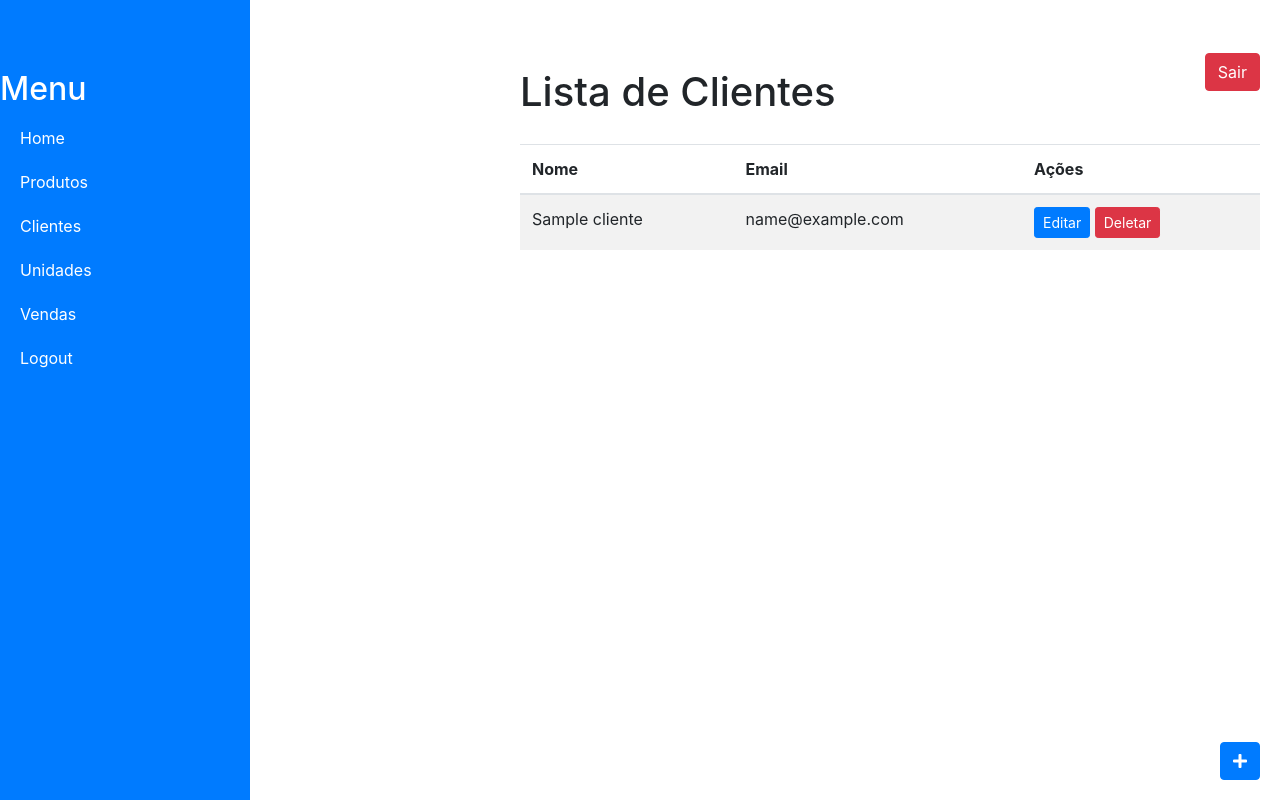
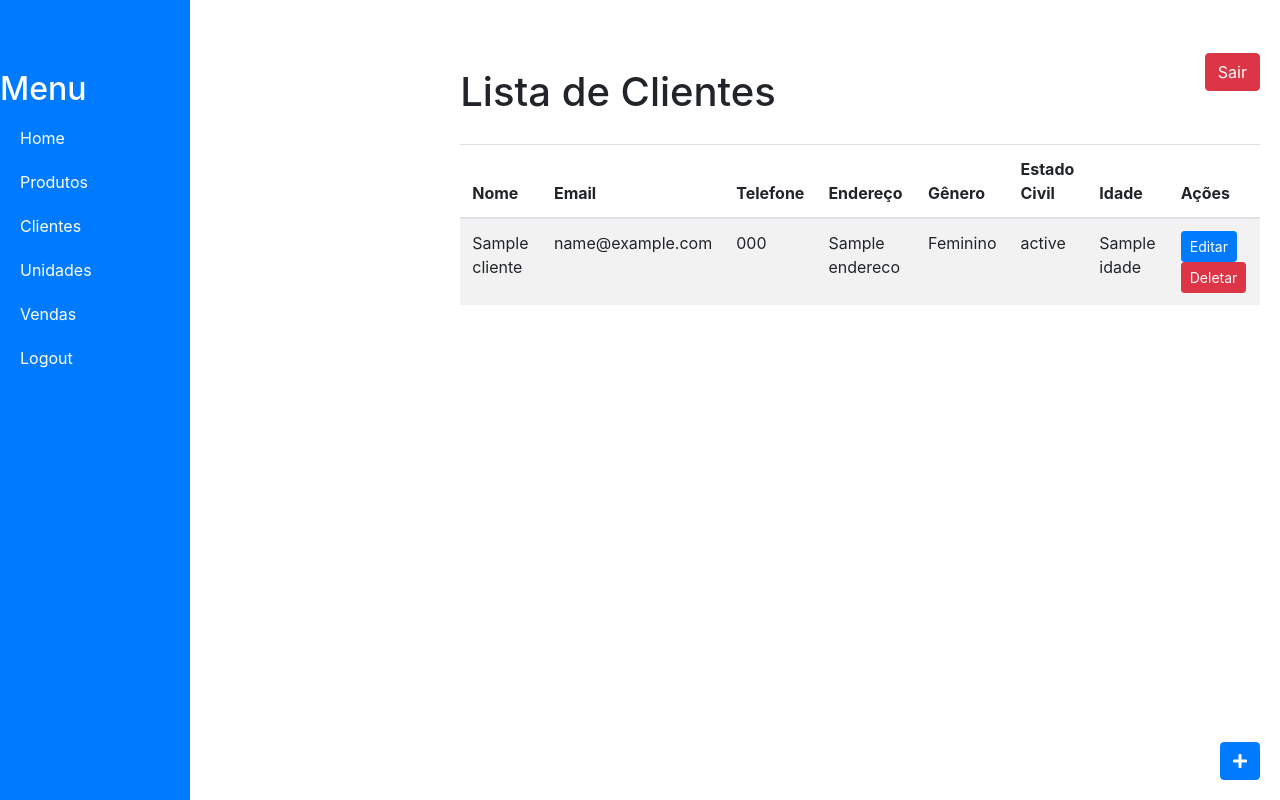
Before and after one commit to phelipeantunes/Backend, a Flask app: template projetoFirebase/templates/lista_clientes.html in a window 1280 px wide. Run offline with Flask 3, Linux system fonts and the light colour scheme; the template is opened without the code that fills it: most values are stand-ins (such as "Sample title", 1, 10 or a date in 2020); some libraries are stand-ins or nearby versions.

Commit message:
Ajustes e tratamentos para os tipos de dados para clientes

```diff
--- a/projetoFirebase/firebase-auth.py
+++ b/projetoFirebase/firebase-auth.py
@@ -150,30 +150,60 @@
 def cadastrar_cliente():
     nome = request.form['nome']
     email = request.form['email']
+    telefone = request.form['telefone']
+    endereco = request.form['endereco']
+    genero_str = request.form['genero']  # Obtém o valor do dropdown como string
+    genero_bool = genero_str == 'true'   # Converte para booleano
+    estadoCivil = request.form['estadoCivil']
+    idade = request.form['idade']
 
     cliente = {
         'nome': nome,
-        'email': email
+        'email': email,
+        'telefone': telefone,
+        'endereco': endereco,
+        'genero': genero_bool,  # Armazena o booleano no banco de dados
+        'estadoCivil': estadoCivil,
+        'idade': idade
     }
 
     db.child("clientes").push(cliente)
     return redirect(url_for('lista_clientes'))
 
-# Rota para editar cliente
+
 @app.route('/editar_cliente/<id>', methods=['GET', 'POST'])
 def editar_cliente(id):
     if request.method == 'POST':
         nome = request.form['nome']
         email = request.form['email']
+        telefone = request.form['telefone']
+        endereco = request.form['endereco']
+        genero_str = request.form['genero']  # Obtém o valor do dropdown como string
+        genero_bool = genero_str == 'true'   # Converte para booleano
+        estadoCivil = request.form['estadoCivil']
+        idade = request.form['idade']
 
         db.child("clientes").child(id).update({
             "nome": nome,
-            "email": email
+            "email": email,
+            "telefone": telefone,
+            "endereco": endereco,
+            "genero": genero_bool,  # Armazena o booleano no banco de dados
+            "estadoCivil": estadoCivil,
+            "idade": idade
         })
+
         return redirect(url_for('lista_clientes'))
     else:
         cliente = db.child("clientes").child(id).get().val()
-        return render_template('editar_cliente.html', cliente=cliente)
+        # Verifica se o cliente existe antes de tentar acessar seus dados
+        if cliente:
+            return render_template('editar_cliente.html', cliente=cliente)
+        else:
+            flash('Cliente não encontrado.', 'error')
+            return redirect(url_for('lista_clientes'))
+
+
 
 # Rota para deletar cliente
 @app.route('/deletar_cliente/<id>', methods=['POST'])
--- a/projetoFirebase/templates/index.html
+++ b/projetoFirebase/templates/index.html
@@ -101,7 +101,12 @@
                     </tbody>
                 </table>
             </div>
+            <!-- POWER BI -->
+            <!-- <div class="main-content">
+                <iframe title="Dashbord Escola" width="1024" height="804" src="https://app.powerbi.com/view?r=eyJrIjoiZGI2NGRjM2QtMTE4Yi00OGQ5LWJjODAtMmZlM2FiZDU4OGZlIiwidCI6IjE0Y2JkNWE3LWVjOTQtNDZiYS1iMzE0LWNjMGZjOTcyYTE2MSIsImMiOjh9" frameborder="0" allowFullScreen="true"></iframe>
+            </div> -->
         </div>
+
 
         <!-- jQuery deve vir antes do Bootstrap JS -->
         <script src="https://cdnjs.cloudflare.com/ajax/libs/jquery/3.6.0/jquery.min.js"></script>
--- a/projetoFirebase/templates/lista_clientes.html
+++ b/projetoFirebase/templates/lista_clientes.html
@@ -95,6 +95,12 @@
                     <tr>
                         <th>Nome</th>
                         <th>Email</th>
+                        <th>Telefone </th>
+                        <th>Endereço </th>
+                        <th>Gênero</th>
+                        <th>Estado Civil</th>
+                        <th>Idade</th>
+                        <!-- <th>Unidade Cliente ID</th> -->
                         <th>Ações</th>
                     </tr>
                 </thead>
@@ -103,6 +109,12 @@
                     <tr>
                         <td>{{ cliente.nome }}</td>
                         <td>{{ cliente.email }}</td>
+                        <td>{{ cliente.telefone }}</td>
+                        <td>{{ cliente.endereco }}</td>
+                        <td>{% if cliente.genero %} Masculino {% else %} Feminino {% endif %}</td>
+                        <td>{{ cliente.estadoCivil }}</td>
+                        <td>{{ cliente.idade }}</td>
+                        <!-- <td>{{ cliente.telefone }}</td> -->
                         <td>
                             <!-- Botão para abrir o modal de edição -->
                             <button type="button" class="btn btn-primary btn-sm" data-toggle="modal"
@@ -120,7 +132,8 @@
     </div>
     </div>
     <!-- Botão flutuante -->
-    <button type="button" class="btn btn-primary btn-floating floating-button" data-toggle="modal" data-target="#modalCadastrarCliente">
+    <button type="button" class="btn btn-primary btn-floating floating-button" data-toggle="modal"
+        data-target="#modalCadastrarCliente">
         <i class="fas fa-plus"></i>
     </button>
 
@@ -145,6 +158,35 @@
                             <label for="email">Email:</label>
                             <input type="email" class="form-control" id="email" name="email" required>
                         </div>
+                        <div class="form-group">
+                            <label for="telefone">Telefone:</label>
+                            <input type="telefone" class="form-control" id="telefone" name="telefone" required>
+                        </div>
+                        <div class="form-group">
+                            <label for="endereco">Endereço:</label>
+                            <input type="endereco" class="form-control" id="endereco" name="endereco" required>
+                        </div>
+                        <div class="form-group">
+                            <label for="genero">Gênero:</label>
+                            <select class="form-control" id="genero" name="genero" required>
+                                <option value="true">Masculino</option>
+                                <option value="false">Feminino</option>
+                            </select>
+                        </div>
+                        <div class="form-group">
+                            <label for="estadoCivil">Estado Civil:</label>
+                            <select class="form-control" id="estadoCivil" name="estadoCivil" required>
+                                <option value="Solteiro">Solteiro(a)</option>
+                                <option value="Casado">Casado(a)</option>
+                                <option value="Separado">Separado(a)</option>
+                                <option value="Divorciado">Divorciado(a)</option>
+                                <option value="Viúvo">Viúvo(a)</option>
+                            </select>
+                        </div>
+                        <div class="form-group">
+                            <label for="idade">Idade:</label>
+                            <input type="idade" class="form-control" id="idade" name="idade" required>
+                        </div>
                         <button type="submit" class="btn btn-primary">Cadastrar</button>
                     </form>
                 </div>
@@ -168,11 +210,41 @@
                     <form action="{{ url_for('editar_cliente', id=key) }}" method="post">
                         <div class="form-group">
                             <label for="nome">Nome</label>
-                            <input type="text" name="nome" class="form-control" value="{{ cliente.nome }}" required>
+                            <input type="text" name="nome" class="form-control" value="{{ cliente['nome'] }}" required>
                         </div>
                         <div class="form-group">
                             <label for="email">Email</label>
-                            <input type="email" name="email" class="form-control" value="{{ cliente.email }}" required>
+                            <input type="email" name="email" class="form-control" value="{{ cliente['email'] }}" required>
+                        </div>
+                        <div class="form-group">
+                            <label for="telefone">Telefone:</label>
+                            <input type="text" class="form-control" name="telefone" value="{{ cliente['telefone'] }}" required>
+                        </div>
+                        <div class="form-group">
+                            <label for="endereco">Endereço:</label>
+                            <input type="text" class="form-control" id="endereco" name="endereco" value="{{ cliente['endereco'] }}" required>
+                        </div>
+                        <div class="form-group">
+                            <label for="genero">Gênero:</label>
+                            <select class="form-control" id="genero" name="genero" required>
+                                <option value="true" {% if cliente['genero'] %} selected {% endif %}>Masculino</option>
+                                <option value="false" {% if not cliente['genero'] %} selected {% endif %}>Feminino</option>
+                            </select>
+                        </div>
+                        <div class="form-group">
+                            <label for="estadoCivil">Estado Civil:</label>
+                            <select class="form-control" id="estadoCivil" name="estadoCivil" required>
+                                <option value="Solteiro">Solteiro(a)</option>
+                                <option value="Casado">Casado(a)</option>
+                                <option value="Separado">Separado(a)</option>
+                                <option value="Divorciado">Divorciado(a)</option>
+                                <option value="Viúvo">Viúvo(a)</option>
+                            </select>
+                        </div>
+
+                        <div class="form-group">
+                            <label for="idade">Idade:</label>
+                            <input type="number" class="form-control" id="idade" name="idade" value="{{ cliente['idade'] }}" required>
                         </div>
                         <button type="submit" class="btn btn-primary">Atualizar</button>
                     </form>
```
